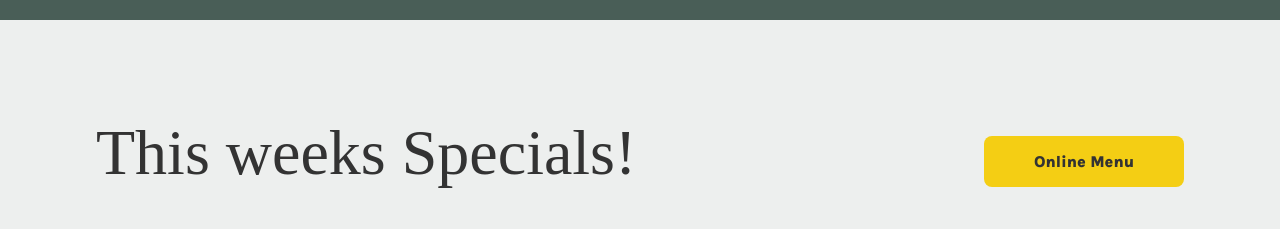
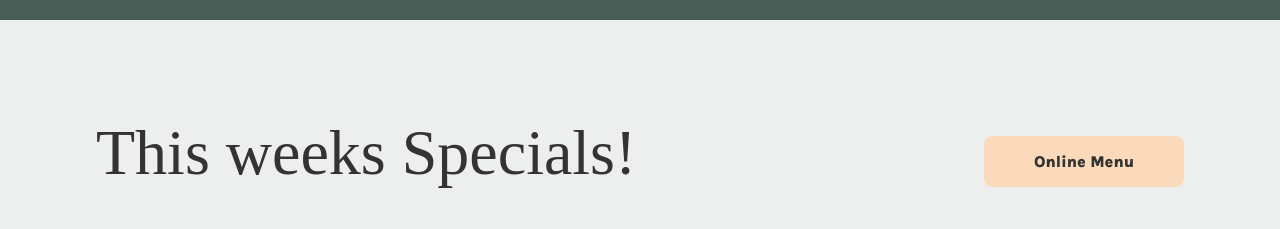
Before and after one commit to marventures/little-lemon-booking-website, a React (Create React App) app: page / in a window 1280 px wide. Shown: the part 780-1009 px from the top of the page. Built offline with nearby package versions, Linux system fonts and the light colour scheme; grey boxes are pictures that could not be loaded; a web font is replaced by a local one.

Commit message:
Fix styles

```diff
--- a/src/components/Hero/Hero.styles.css
+++ b/src/components/Hero/Hero.styles.css
@@ -50,6 +50,11 @@
   color: #333;
   padding: 1rem 2rem;
   border-radius: 0.5rem;
+  cursor: pointer;
+}
+
+.reserve-button:hover {
+  background-color: hsla(50, 91%, 52%, 0.925);
 }
 
 @media (min-width: 768px) {
--- a/src/components/Specials/Specials.styles.css
+++ b/src/components/Specials/Specials.styles.css
@@ -19,7 +19,7 @@
 .menu-button {
   font-family: 'Karla', sans-serif;
   font-weight: 800;
-  background-color: #f4ce14;
+  background-color: #fbdabb;
   color: #333;
   padding: 1rem 2rem;
   border-radius: 0.5rem;
```
